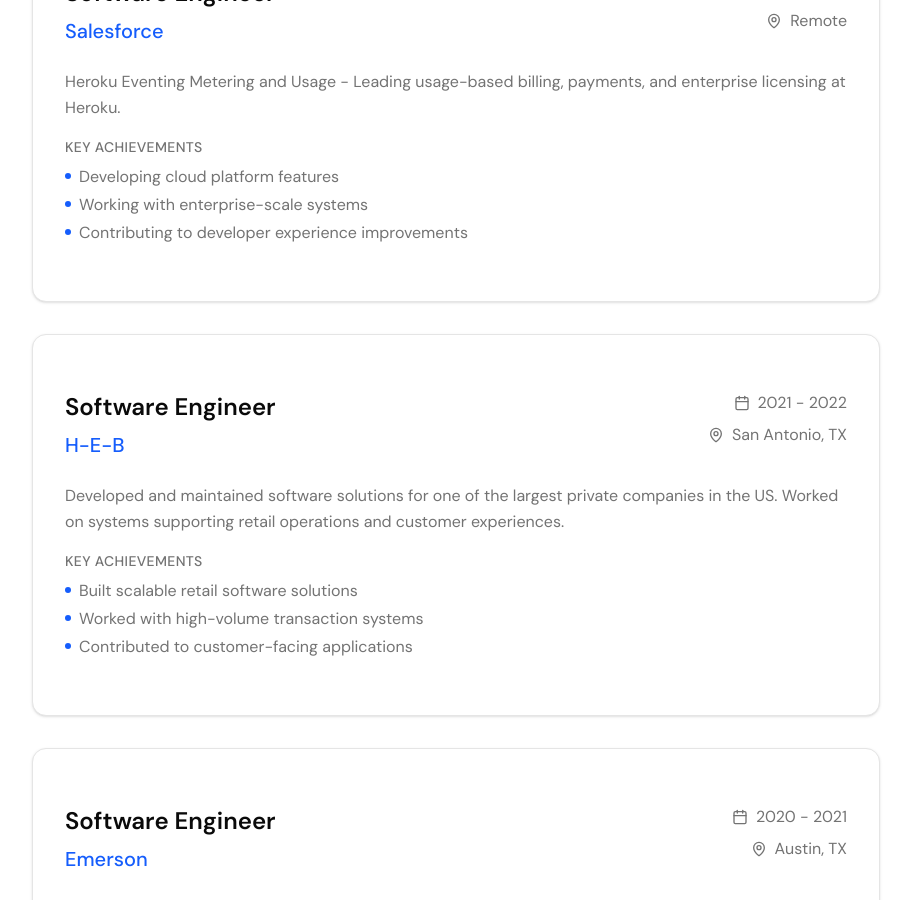
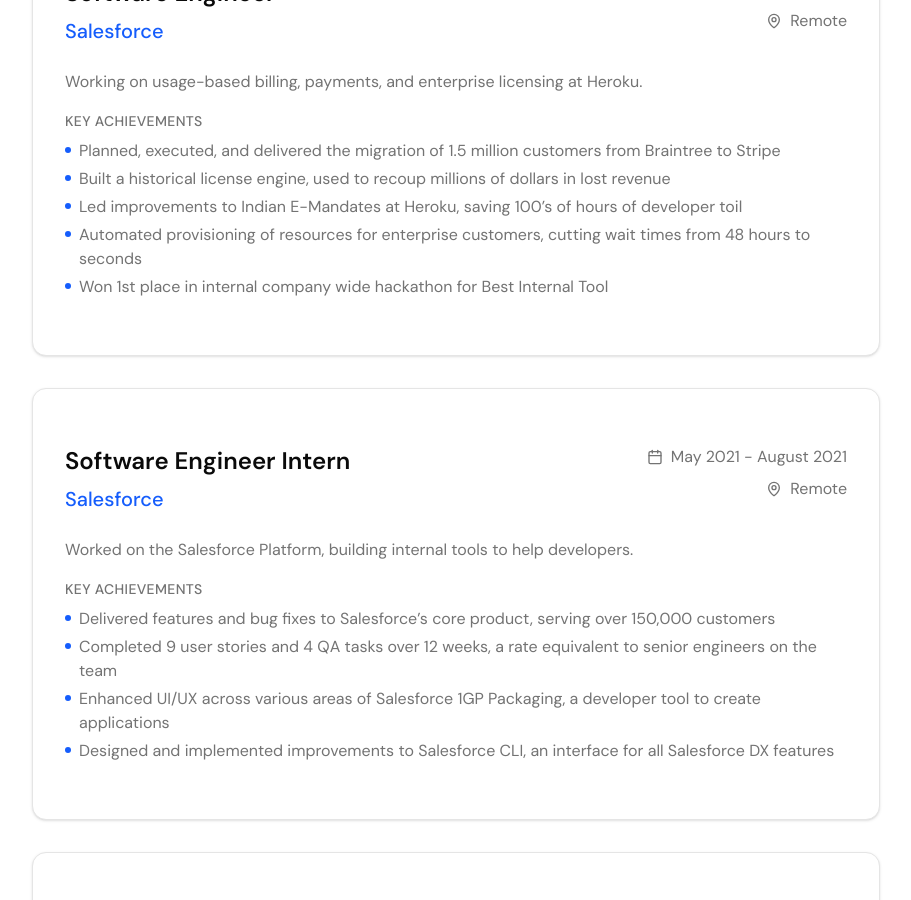
Before and after one commit to rafayD/personal-site, a Next.js app: page / in a window 1280 px wide. Shown: the part 1900-2800 px from the top of the page, without its empty margins (184-1095 px from the left). Built offline with nearby package versions, Linux system fonts and the light colour scheme.

Commit message:
updating experience

```diff
--- a/components/experience-section.tsx
+++ b/components/experience-section.tsx
@@ -8,74 +8,56 @@ const experiences = [
     location: "Remote",
     period: "2022 - Present",
     description:
-      "Heroku Eventing Metering and Usage - Leading usage-based billing, payments, and enterprise licensing at Heroku.",
+      "Working on usage-based billing, payments, and enterprise licensing at Heroku.",
     achievements: [
-      "Developing cloud platform features",
-      "Working with enterprise-scale systems",
-      "Contributing to developer experience improvements",
+      "Planned, executed, and delivered the migration of 1.5 million customers from Braintree to Stripe",
+      "Built a historical license engine, used to recoup millions of dollars in lost revenue",
+      "Led improvements to Indian E-Mandates at Heroku, saving 100’s of hours of developer toil",
+      "Automated provisioning of resources for enterprise customers, cutting wait times from 48 hours to seconds",
+      "Won 1st place in internal company wide hackathon for Best Internal Tool",
     ],
   },
   {
-    title: "Software Engineer",
-    company: "H-E-B",
-    location: "San Antonio, TX",
-    period: "2021 - 2022",
+    title: "Software Engineer Intern",
+    company: "Salesforce",
+    location: "Remote",
+    period: "May 2021 - August 2021",
     description:
-      "Developed and maintained software solutions for one of the largest private companies in the US. Worked on systems supporting retail operations and customer experiences.",
+      "Worked on the Salesforce Platform, building internal tools to help developers.",
     achievements: [
-      "Built scalable retail software solutions",
-      "Worked with high-volume transaction systems",
-      "Contributed to customer-facing applications",
+      "Delivered features and bug fixes to Salesforce’s core product, serving over 150,000 customers",
+      "Completed 9 user stories and 4 QA tasks over 12 weeks, a rate equivalent to senior engineers on the team",
+      "Enhanced UI/UX across various areas of Salesforce 1GP Packaging, a developer tool to create applications",
+      "Designed and implemented improvements to Salesforce CLI, an interface for all Salesforce DX features",
     ],
   },
   {
-    title: "Software Engineer",
+    title: "Software Engineer Intern",
+    company: "H-E-B Digital",
+    location: "Remote",
+    period: "June 2020 - August 2020",
+    description:
+      "Worked on digital retail solutions and e-commerce platform development.",
+    achievements: [
+      "Remediated online cart conflicts, an issue produced by 10.5% of API calls to change store",
+      "Implemented a Java backend microservice to supply product recommendations based on user's cart and store",
+      "Integrated backend services with GraphQL to allow for streamlined queries and mutations",
+      "Designed and implemented frontend React components to display relevant product information on the website",
+    ],
+  },
+  {
+    title: "Software Engineer Intern",
     company: "Emerson",
     location: "Austin, TX",
-    period: "2020 - 2021",
+    period: "May 2019 - August 2019",
     description:
       "Contributed to industrial automation and technology solutions. Developed software for manufacturing and process control systems in the industrial technology sector.",
     achievements: [
-      "Developed industrial automation software",
-      "Worked with manufacturing control systems",
-      "Implemented process optimization solutions",
+      "Automated 200 integration test cases, eliminating 4800 hours of manual testing per year",
+      "Developed 200 scripts to interface with the UI, simulate clicks and enter parameters",
     ],
   },
-  {
-    title: "Senior Software Engineer",
-    company: "Tech Innovations Inc.",
-    location: "San Francisco, CA",
-    period: "2022 - Present",
-    description:
-      "Led development of microservices architecture serving 1M+ users. Mentored junior developers and implemented CI/CD pipelines that reduced deployment time by 60%.",
-    achievements: [
-      "Architected scalable backend systems",
-      "Reduced API response time by 40%",
-      "Led team of 5 developers",
-    ],
-  },
-  {
-    title: "Full Stack Developer",
-    company: "Digital Solutions Co.",
-    location: "Austin, TX",
-    period: "2020 - 2022",
-    description:
-      "Developed and maintained web applications using React and Node.js. Collaborated with design team to create responsive, user-friendly interfaces.",
-    achievements: [
-      "Built 15+ production applications",
-      "Improved user engagement by 35%",
-      "Implemented automated testing",
-    ],
-  },
-  {
-    title: "Software Developer",
-    company: "StartupXYZ",
-    location: "Remote",
-    period: "2019 - 2020",
-    description:
-      "Contributed to early-stage startup development. Built MVP features and helped scale the platform from 0 to 10,000 users.",
-    achievements: ["Developed core platform features", "Optimized database queries", "Implemented user authentication"],
-  },
+
 ]
 
 export function ExperienceSection() {
--- a/components/hero-section.tsx
+++ b/components/hero-section.tsx
@@ -21,7 +21,7 @@ export function HeroSection() {
               </h1>
               <p className="text-xl md:text-2xl text-muted-foreground max-w-3xl lg:max-w-none leading-relaxed">
                 I'm a passionate software engineer, who enjoys backend development, shipping features, solving problems,
-                and the occasional dad joke.
+                and the occasional dad joke. Welcome to my website!
               </p>
             </div>
 
--- a/components/skills-section.tsx
+++ b/components/skills-section.tsx
@@ -5,7 +5,7 @@ const skills = [
   {
     icon: Code,
     title: "Backend Development",
-    description: "Java, C#, Ruby, Elixir, Node.js, Microservices, REST APIs",
+    description: "Java, C#, Ruby, Elixir, Python, Microservices, REST APIs",
     color: "text-blue-600",
   },
   {
@@ -17,19 +17,19 @@ const skills = [
   {
     icon: Database,
     title: "Database & Query Languages",
-    description: "SQL, GraphQL, Data Analysis",
+    description: "PostgreSQL, GraphQL, Data Analysis",
     color: "text-purple-600",
   },
   {
     icon: Cloud,
     title: "Cloud & DevOps",
-    description: "AWS, Docker, Maven, Salesforce Platform",
+    description: "Heroku, AWS, Docker, Maven, Salesforce Platform",
     color: "text-orange-600",
   },
   {
     icon: Server,
     title: "Enterprise Platforms",
-    description: "Salesforce, Heroku, Dropwizard, CLI Tools",
+    description: "Salesforce, Stripe, GitHub, Splunk, Sidekiq",
     color: "text-cyan-600",
   },
   {
```
